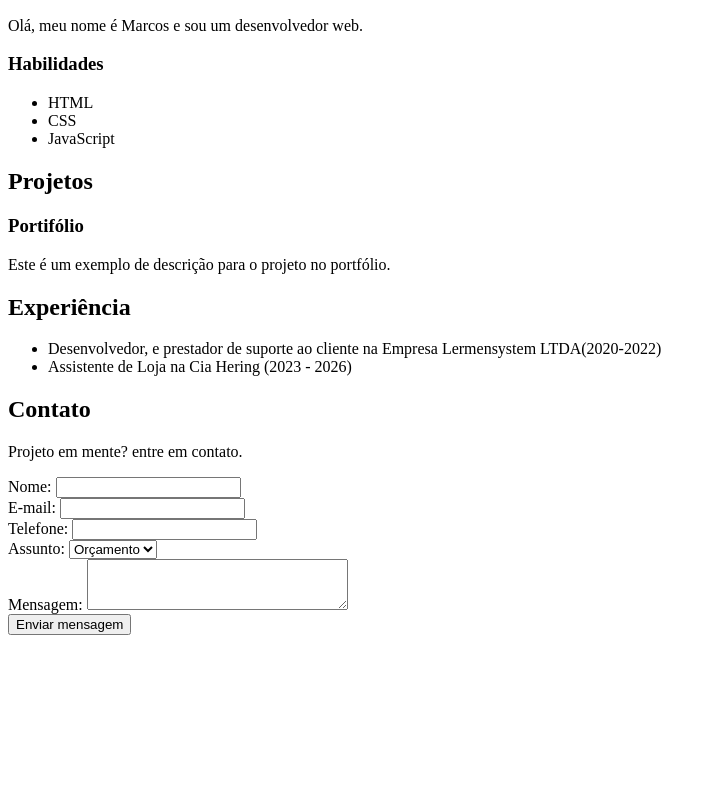
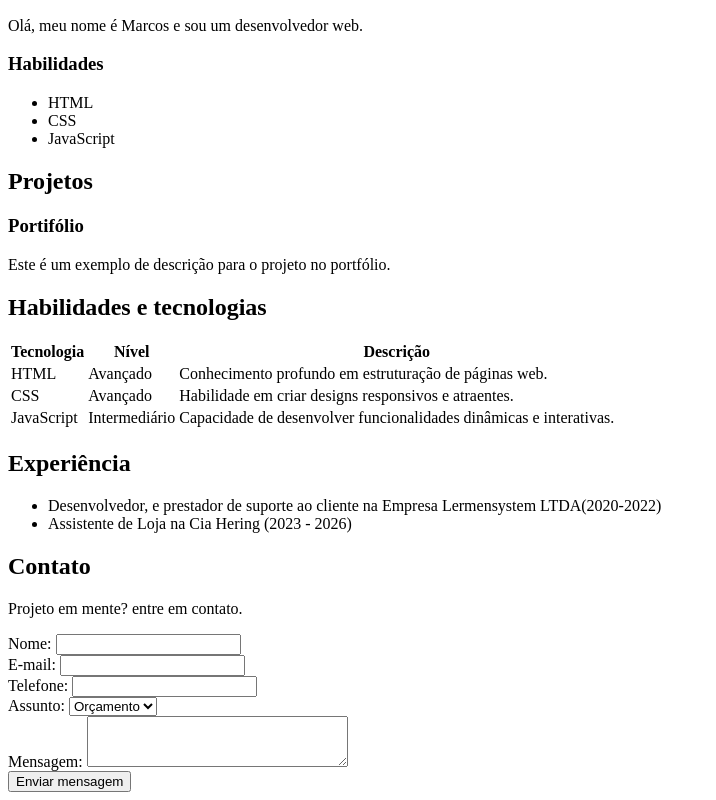
Before and after one commit to MarcoosChina/sctec-frontend-e-backend, a plain HTML site: page index.html in a window 1280 px wide. Shown: the part 648-1448 px from the top of the page, without its empty margins (0-716 px from the left). Before the commit the page ends 1291 px from the top, so only its background shows below. Drawn offline with Linux system fonts and the light colour scheme.

Commit message:
Update index.html

```diff
--- a/index.html
+++ b/index.html
@@ -44,6 +44,37 @@
         </article>
     </section>
 
+    <section id="habilidades">
+        <h2>Habilidades e tecnologias</h2>
+        <table>
+            <thead>
+                <tr>
+                    <th>Tecnologia</th>
+                    <th>Nível</th>
+                    <th>Descrição</th>
+                </tr>
+            </thead>
+
+            <tbody>
+                <tr>
+                    <td>HTML</td>
+                    <td>Avançado</td>
+                    <td>Conhecimento profundo em estruturação de páginas web.</td>
+                </tr>
+                <tr>
+                    <td>CSS</td>
+                    <td>Avançado</td>
+                    <td>Habilidade em criar designs responsivos e atraentes.</td>
+                </tr>
+                <tr>
+                    <td>JavaScript</td>
+                    <td>Intermediário</td>
+                    <td>Capacidade de desenvolver funcionalidades dinâmicas e interativas.</td>
+                </tr>
+            </tbody>
+        </table>
+    </section>
+
     <section id="experiencia">
         <h2>Experiência</h2>
         <article>
```
